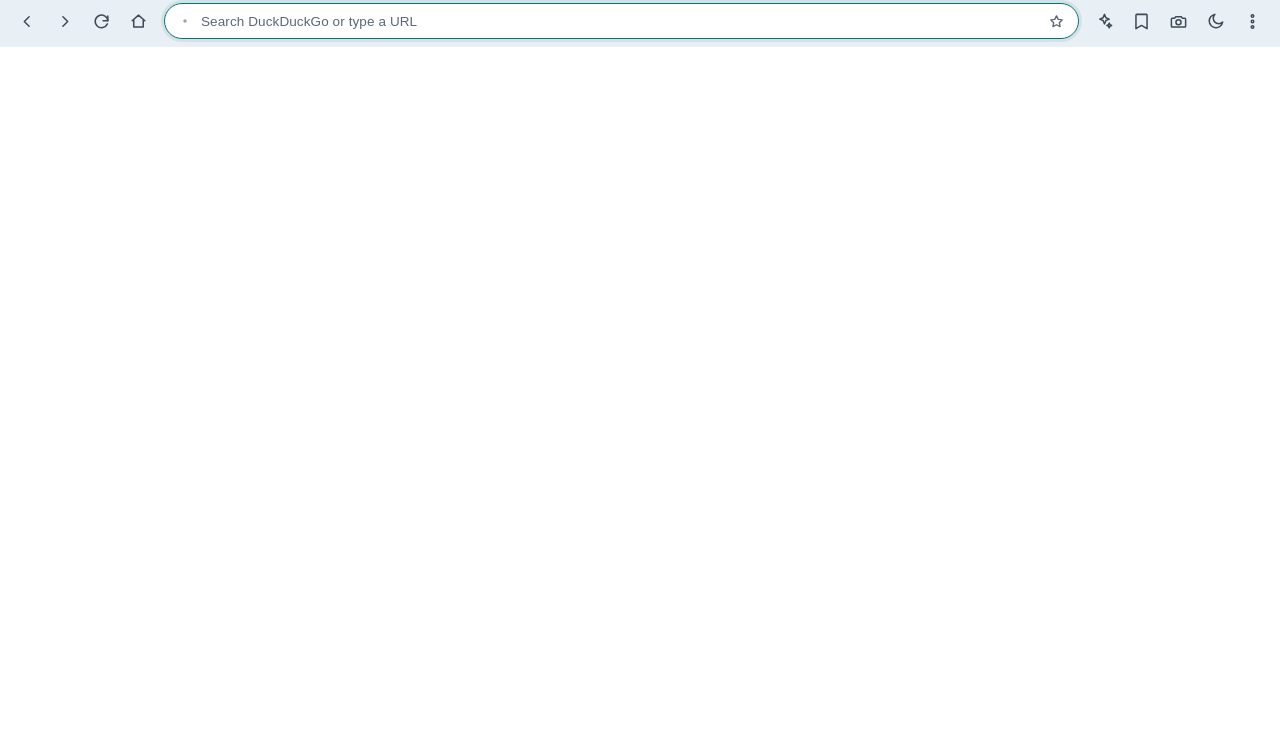
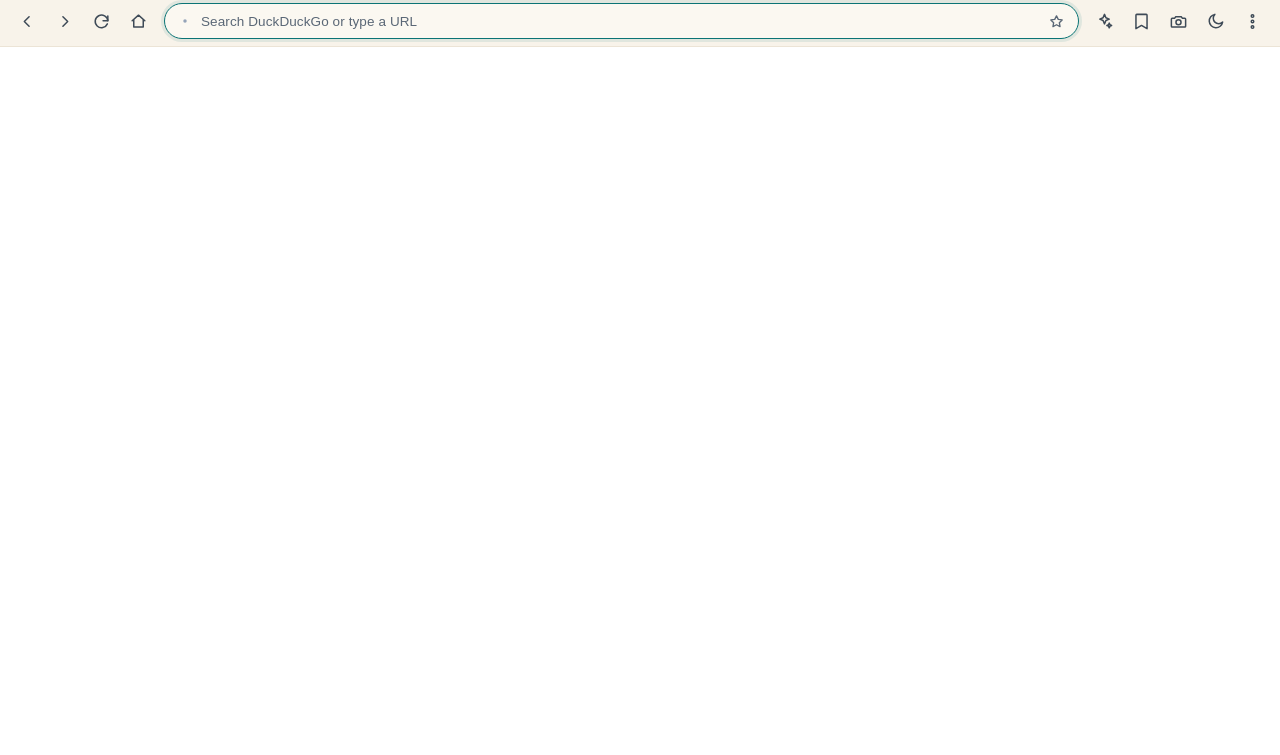
Before and after one commit to Kdl-Tech/kdl-privacy-dev-browser, an Electron app: page src/index.html in a window 1280 px wide. Shown: the part 45-800 px from the top of the page. Drawn offline with Linux system fonts and the light colour scheme; no server answers.

Commit message:
Thème clair : fonds sable / crème au lieu du blanc pur
Fond #F2ECE1, panneaux #F8F3EA, cartes #FBF8F1, bordures #E4DACA, texte #1F1B16.
Accents conservés ; vert de succès foncé (#17784F) pour garder le contraste AA.

Co-Authored-By: Claude Opus 5.5 <noreply@anthropic.com>

```diff
--- a/src/kdl/kdl-theme-light.css
+++ b/src/kdl/kdl-theme-light.css
@@ -1,26 +1,26 @@
 /* ═══════════════════════════════════════════════════════════════════════
    KDL Design System — thème CLAIR « Lagon » (défaut) — 25/09/2026
-   Mêmes valeurs que le site kdl-tech.fr (css/kdl.css) : écume, marine, lagon, soleil.
+   Fonds chauds sable / crème (jamais de blanc pur) ; accents lagon, marine, soleil.
    ═══════════════════════════════════════════════════════════════════════ */
 :root,
 [data-theme="light"] {
   color-scheme: light;
 
-  --kdl-bg:             #F3F7FA;
-  --kdl-bg-alt:         #E8EFF5;
-  --kdl-surface:        #FFFFFF;
-  --kdl-surface-soft:   #F6F9FB;
-  --kdl-surface-raised: #FFFFFF;
+  --kdl-bg:             #F2ECE1;
+  --kdl-bg-alt:         #F8F3EA;
+  --kdl-surface:        #FBF8F1;
+  --kdl-surface-soft:   #F8F3EA;
+  --kdl-surface-raised: #FBF8F1;
   --kdl-surface-warm:   #FFF8E6;
 
-  --kdl-text:           #0A1622;
+  --kdl-text:           #1F1B16;
   --kdl-text-secondary: #3E4A57;
   --kdl-text-muted:     #5A6776;
   --kdl-text-on-accent: #FFFFFF;
   --kdl-title:          #123C63;
 
-  --kdl-border:      #DCE6EE;
-  --kdl-border-soft: #E8EFF5;
+  --kdl-border:      #E4DACA;
+  --kdl-border-soft: #ECE4D6;
 
   --kdl-accent:         #0A7475;
   --kdl-accent-hover:   #085F60;
@@ -30,7 +30,7 @@
   --kdl-sun:            #FFC845;
   --kdl-navy:           #123C63;
 
-  --kdl-success:      #1B8A5A;
+  --kdl-success:      #17784F;
   --kdl-success-soft: rgba(27, 138, 90, .12);
   --kdl-warning:      #B54708;
   --kdl-warning-soft: rgba(255, 200, 69, .22);
--- a/src/main.js
+++ b/src/main.js
@@ -60,7 +60,7 @@ function createWindow() {
     height: 820,
     minWidth: 720,
     minHeight: 480,
-    backgroundColor: nativeTheme.shouldUseDarkColors ? '#020817' : '#F3F7FA',
+    backgroundColor: nativeTheme.shouldUseDarkColors ? '#020817' : '#F2ECE1',
     icon: path.join(__dirname, '..', 'assets', 'icon-256.png'),
     title: 'KDL Privacy Dev Browser',
     webPreferences: {
--- a/src/styles.css
+++ b/src/styles.css
@@ -314,7 +314,7 @@ small.muted { color: var(--muted); display: block; margin-top: 8px; line-height:
   background: var(--r-bg); color: var(--r-fg);
   animation: fadeIn .16s var(--ease);
 }
-.reader[data-theme="clair"] { --r-bg:#F7F8FA; --r-surf:#FFFFFF; --r-fg:#1A2230; --r-fg2:#5A6678; --r-line:rgba(0,0,0,.1); }
+.reader[data-theme="clair"] { --r-bg:#F2ECE1; --r-surf:#FBF8F1; --r-fg:#1F1B16; --r-fg2:#5A6678; --r-line:rgba(0,0,0,.1); }
 .reader[data-theme="sépia"] { --r-bg:#F4ECD8; --r-surf:#FBF5E6; --r-fg:#4A3B28; --r-fg2:#7A6A52; --r-line:rgba(74,59,40,.18); }
 @keyframes fadeIn { from { opacity: 0; } to { opacity: 1; } }
 
```
Also changed, not shown: src/home.html (+4 -4 lines).
